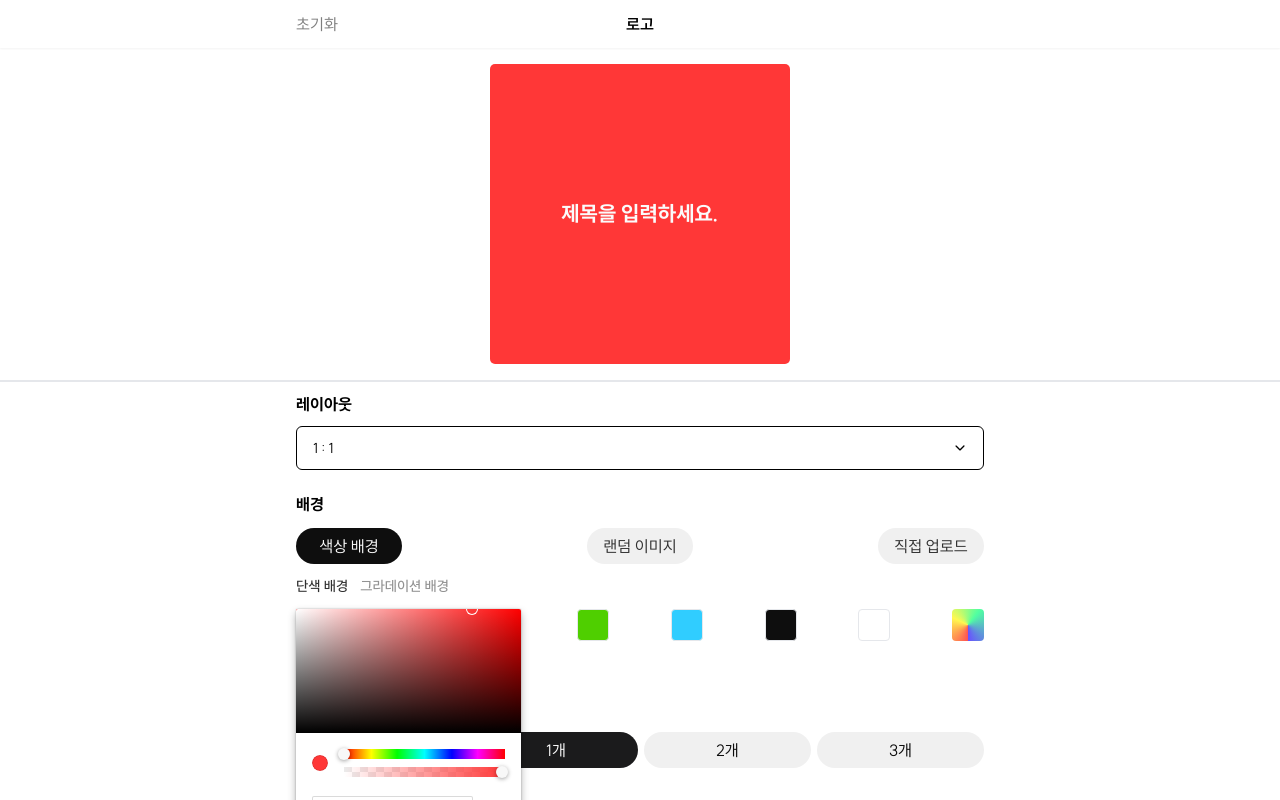
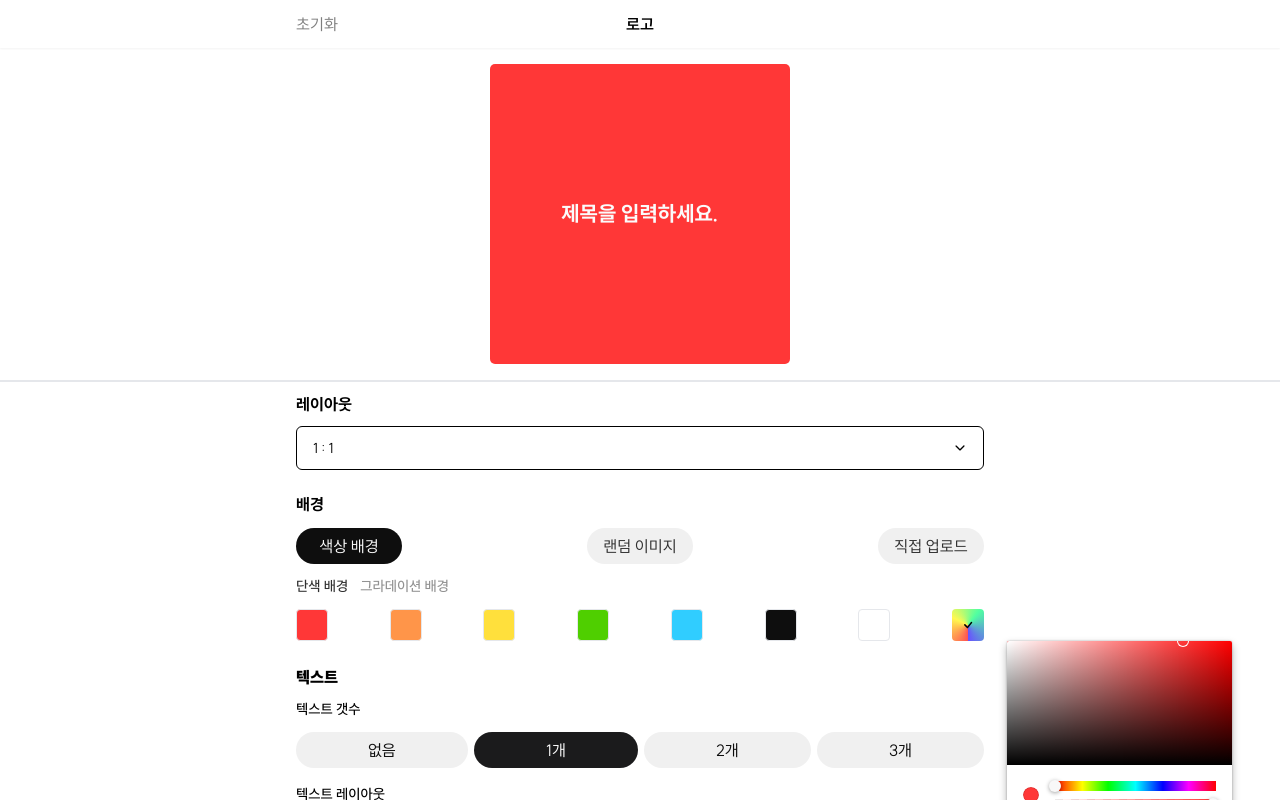
Before and after one commit to Yangjaecheon-Otter-Guardians/simple-thumbnail, a React (Create React App) app in the folder frontend/: page / in a window 1280 px wide. Both pictures are taken after a click on the button 967 px from the left and 625 px from the top of the page. Shown: the top 800 px of the page. Built offline with nearby package versions, Linux system fonts and the light colour scheme.

Commit message:
feature/ogimage-favicon

```diff
--- a/frontend/public/index.html
+++ b/frontend/public/index.html
@@ -13,9 +13,11 @@
     <meta property="og:title" content="심플썸네일" />
     <meta property="og:locale" content="ko_KR" />
     <meta property="og:description" content="썸네일을 쉽고 빠르개 만드는 사이트" />
+    <meta property="og:image" content="%PUBLIC_URL%/ogimage.png" />
     <meta name="twitter:card" content="summary" />
     <meta name="twitter:title" content="심플썸네일" />
     <meta name="twitter:description" content="썸네일을 쉽고 빠르개 만드는 사이트" />
+    <meta name="twitter:image" content="%PUBLIC_URL%/ogimage.png" />
     <meta property="og:url" content="https://simple-thumbnail.com/" />
     <meta name="canonical" href="https://simple-thumbnail.com/" />
     <!-- 로고랑 url은 나중에 추가되면 추가
--- a/frontend/src/atom/index.tsx
+++ b/frontend/src/atom/index.tsx
@@ -37,7 +37,12 @@ const previewGradation = atom({
   default: '',
 });
 
-export { previewImage, isImageBright, isEditState, previewColor, previewGradation };
+const colorUploaderTab = atom({
+  key: 'colorUploaderTab',
+  default: '1',
+});
+
+export { previewImage, isImageBright, isEditState, previewColor, previewGradation, colorUploaderTab };
 export const previewFont = atom({
   key: 'previewFont',
   default: FONT_LIST[0].value,
--- a/frontend/src/components/ColorGradation.tsx
+++ b/frontend/src/components/ColorGradation.tsx
@@ -1,45 +1,52 @@
 import { useState } from 'react';
 import { BsCheck } from 'react-icons/bs';
-import { ChromePicker } from 'react-color';
-import { useRecoilState, useSetRecoilState } from 'recoil';
+import { useSetRecoilState } from 'recoil';
 import { isImageBright, previewColor, previewGradation } from 'atom';
 import { useEffect } from 'react';
+import { Icon } from '@iconify/react';
 
 const singleColorArray = [
-  [0, 'linear-gradient(180deg, #FF3737 0%, #FFDF37 100%)'],
-  [1, 'linear-gradient(180deg, #FF9549 0%, #AF7EFF 100%)'],
-  [2, 'linear-gradient(180deg, #FFE03C 0%, #3CFFA1 100%)'],
-  [3, 'linear-gradient(180deg, #8BFF43 0%, #FF855F 100%)'],
-  [4, 'linear-gradient(180deg, #7FE0FF 0%, #FFAD72 100%)'],
-  [5, 'linear-gradient(180deg, #D4B9FF 0%, #8C45FF 100%)'],
-  [6, 'linear-gradient(180deg, #FFFFFF 0%, #FFB6B6 100%)'],
+  [0, 'linear-gradient(134.01deg, #FFD9D9 9.35%, #FF2B2B 100%)'],
+  [1, 'linear-gradient(135deg, #87FAA9 0.01%, #BB86DD 100%)'],
+  [2, 'linear-gradient(137.82deg, #F8E92D 4.46%, #33E6F8 100%)'],
+  [3, 'linear-gradient(132.18deg, #FC941F 0%, #7836F8 95.54%)'],
+  [4, 'linear-gradient(135deg, #7EFBFE 0%, #2C2EDE 100%)'],
+  [5, 'linear-gradient(135deg, #FF79D1 0%, #FFCE33 100%)'],
+  [6, 'linear-gradient(135deg, #3FFA4B 0%, #453EF7 100%)'],
 ];
 
 export const ColorGradation = () => {
-  const [currentGradation, setCurrentGradation] = useRecoilState(previewGradation);
+  const setCurrentGradation = useSetRecoilState(previewGradation);
   const [currentIndex, setCurrentIndex] = useState<number>(0);
-  const [isPop, setIsPop] = useState(false);
   const setIsBright = useSetRecoilState(isImageBright);
   const setCurrentColor = useSetRecoilState(previewColor);
 
   const onClick = (e: React.MouseEvent<HTMLButtonElement, MouseEvent>) => {
     const pickedColor = (e.target as HTMLInputElement).value;
     const pickedIndex = Number((e.target as HTMLInputElement).id);
-    console.log(pickedIndex);
     setCurrentGradation(pickedColor);
     if (currentIndex !== pickedIndex) {
       setCurrentIndex(pickedIndex);
     }
   };
-  const onChange = (color: string) => {
+
+  const hexString = '0123456789abcdef';
+  const randomColor = () => {
+    let hexCode = '#';
+    for (let i = 0; i < 6; i++) {
+      hexCode += hexString[Math.floor(Math.random() * hexString.length)];
+    }
+    return hexCode;
+  };
+  const generateRandom = () => {
     // eslint-disable-next-line @typescript-eslint/no-non-null-assertion
     if (currentIndex! >= 0) {
       setCurrentIndex(NaN);
     }
-    setCurrentGradation(color);
-  };
-  const pop = () => {
-    setIsPop((prev) => !prev);
+    const colorOne = randomColor();
+    const colorTwo = randomColor();
+    const angle = Math.floor(Math.random() * 360);
+    setCurrentGradation(`linear-gradient(${angle}deg, ${colorOne} 0%, ${colorTwo} 100%)`);
   };
 
   useEffect(() => {
@@ -61,19 +68,9 @@ export const ColorGradation = () => {
           {currentIndex === idx && <BsCheck style={{ color: 'black' }} />}
         </button>
       ))}
-      <button
-        className="w-8 h-8 rounded"
-        style={{
-          background:
-            'conic-gradient(from 180deg at 50% 50%, #FF5151 0deg, #FFF850 115.5deg, #50FFA1 218.62deg, #6950FF 360deg)',
-        }}
-        onClick={pop}
-      ></button>
-      {isPop && (
-        <div className="absolute z-10">
-          <ChromePicker color={currentGradation} onChange={(color) => onChange(color.hex)} />
-        </div>
-      )}
+      <button className="w-8 h-8 rounded border-2 flex justify-center items-center" onClick={generateRandom}>
+        <Icon icon="vaadin:random" vFlip={true} />
+      </button>
     </div>
   );
 };
--- a/frontend/src/components/ColorSingle.tsx
+++ b/frontend/src/components/ColorSingle.tsx
@@ -25,21 +25,24 @@ export const ColorSingle = () => {
   const onClick = (e: React.MouseEvent<HTMLButtonElement, MouseEvent>) => {
     const pickedColor = (e.target as HTMLInputElement).value;
     const pickedIndex = Number((e.target as HTMLInputElement).id);
-    console.log(pickedIndex);
     setCurrentColor(pickedColor);
+    if (isPop) {
+      setIsPop((prev) => !prev);
+    }
     if (currentIndex !== pickedIndex) {
       setCurrentIndex(pickedIndex);
     }
   };
   const onChange = (color: string) => {
     // eslint-disable-next-line @typescript-eslint/no-non-null-assertion
-    if (currentIndex! >= 0) {
+    if (currentIndex >= 0) {
       setCurrentIndex(NaN);
     }
     setCurrentColor(color);
   };
   const pop = () => {
     setIsPop((prev) => !prev);
+    setCurrentIndex(NaN);
   };
 
   useEffect(() => {
@@ -62,6 +65,7 @@ export const ColorSingle = () => {
           {currentIndex === idx && <BsCheck style={{ color: idx === 5 ? 'white' : 'black' }} />}
         </button>
       ))}
+      {!isPop && (
         <button
           className="w-8 h-8 rounded"
           style={{
@@ -70,9 +74,22 @@ export const ColorSingle = () => {
           }}
           onClick={pop}
         ></button>
+      )}
       {isPop && (
-        <div className="absolute z-10">
+        <div>
+          <button
+            className="w-8 h-8 rounded flex justify-center items-center"
+            style={{
+              background:
+                'conic-gradient(from 180deg at 50% 50%, #FF5151 0deg, #FFF850 115.5deg, #50FFA1 218.62deg, #6950FF 360deg)',
+            }}
+            onClick={pop}
+          >
+            <BsCheck style={{ color: 'black' }} />
+          </button>
+          <div className="absolute z-10 right-12 ">
             <ChromePicker color={currentColor} onChange={(color) => onChange(color.hex)} />
+          </div>
         </div>
       )}
     </div>
--- a/frontend/src/components/ColorUploader.tsx
+++ b/frontend/src/components/ColorUploader.tsx
@@ -1,12 +1,11 @@
-import { previewImage } from 'atom';
+import { colorUploaderTab, previewImage } from 'atom';
 import { useEffect } from 'react';
-import { useState } from 'react';
-import { useSetRecoilState } from 'recoil';
+import { useRecoilState, useSetRecoilState } from 'recoil';
 import ColorGradation from './ColorGradation';
 import ColorSingle from './ColorSingle';
 
 const ColorUploader = () => {
-  const [tab, setTab] = useState('1');
+  const [tab, setTab] = useRecoilState(colorUploaderTab);
   const setImageSrc = useSetRecoilState(previewImage);
   const tabChanger = (e: React.MouseEvent<HTMLButtonElement, MouseEvent>) => {
     const currentTab = (e.target as HTMLInputElement).value;
--- a/frontend/src/components/UnsplashUploader.tsx
+++ b/frontend/src/components/UnsplashUploader.tsx
@@ -1,5 +1,5 @@
 import { useRecoilState, useSetRecoilState } from 'recoil';
-import { isImageBright, previewColor, previewGradation, previewImage } from '../atom';
+import { colorUploaderTab, isImageBright, previewColor, previewGradation, previewImage } from '../atom';
 import { Icon } from '@iconify/react';
 import { useEffect, useRef, useState } from 'react';
 
@@ -10,6 +10,7 @@ const UnsplashUploader = () => {
   const [isLoading, setIsLoading] = useState<boolean>(false);
   const setCurrentColor = useSetRecoilState(previewColor);
   const setCurrentGradation = useSetRecoilState(previewGradation);
+  const setTab = useSetRecoilState(colorUploaderTab);
   const mounted = useRef(false);
   const getRandomImage = async () => {
     if (!timer) {
@@ -23,6 +24,7 @@ const UnsplashUploader = () => {
     if (mounted) {
       setCurrentColor('');
       setCurrentGradation('');
+      setTab('1');
     }
   };
   const brigthControl = () => {
--- a/frontend/src/sections/Preview.tsx
+++ b/frontend/src/sections/Preview.tsx
@@ -1,6 +1,6 @@
 import TextPreview from 'components/TextPreview';
 import { useEffect, useRef, useState } from 'react';
-import { ratioAtom, previewImage, isImageBright, previewColor, previewGradation } from 'atom';
+import { ratioAtom, previewImage, isImageBright, previewColor, previewGradation, colorUploaderTab } from 'atom';
 import { useRecoilValue } from 'recoil';
 import { previewFont } from 'atom';
 interface Props {
@@ -12,6 +12,7 @@ export default function Preview({ previewRef }: Props) {
   const isBright = useRecoilValue(isImageBright);
   const currentColor = useRecoilValue(previewColor);
   const currentGradation = useRecoilValue(previewGradation);
+  const tab = useRecoilValue(colorUploaderTab);
   const preview = useRef<HTMLDivElement>(null);
   const previewRatio = useRecoilValue(ratioAtom);
   const font = useRecoilValue(previewFont);
@@ -24,7 +25,6 @@ export default function Preview({ previewRef }: Props) {
       setPreviewWidth(preview.current.clientHeight * previewRatio);
     }
   }, [previewRatio]);
-
   return (
     <>
       <div
@@ -45,9 +45,9 @@ export default function Preview({ previewRef }: Props) {
             style={{
               width: `${previewWidth}px`,
               height: '100%',
-              background: `${currentGradation}`,
+              // background: `${currentGradation}`,
               backgroundColor: `${currentColor}`,
-              backgroundImage: `url(${imageSrc})`,
+              backgroundImage: tab === '1' ? `url(${imageSrc})` : `${currentGradation}`,
               backgroundSize: 'cover',
               backgroundRepeat: 'no-repeat',
               backgroundPosition: 'center',
```
Also changed, not shown: frontend/public/favicon.svg, frontend/public/ogimage.png (added). Lines whose indentation alone changed are shown as unchanged.
